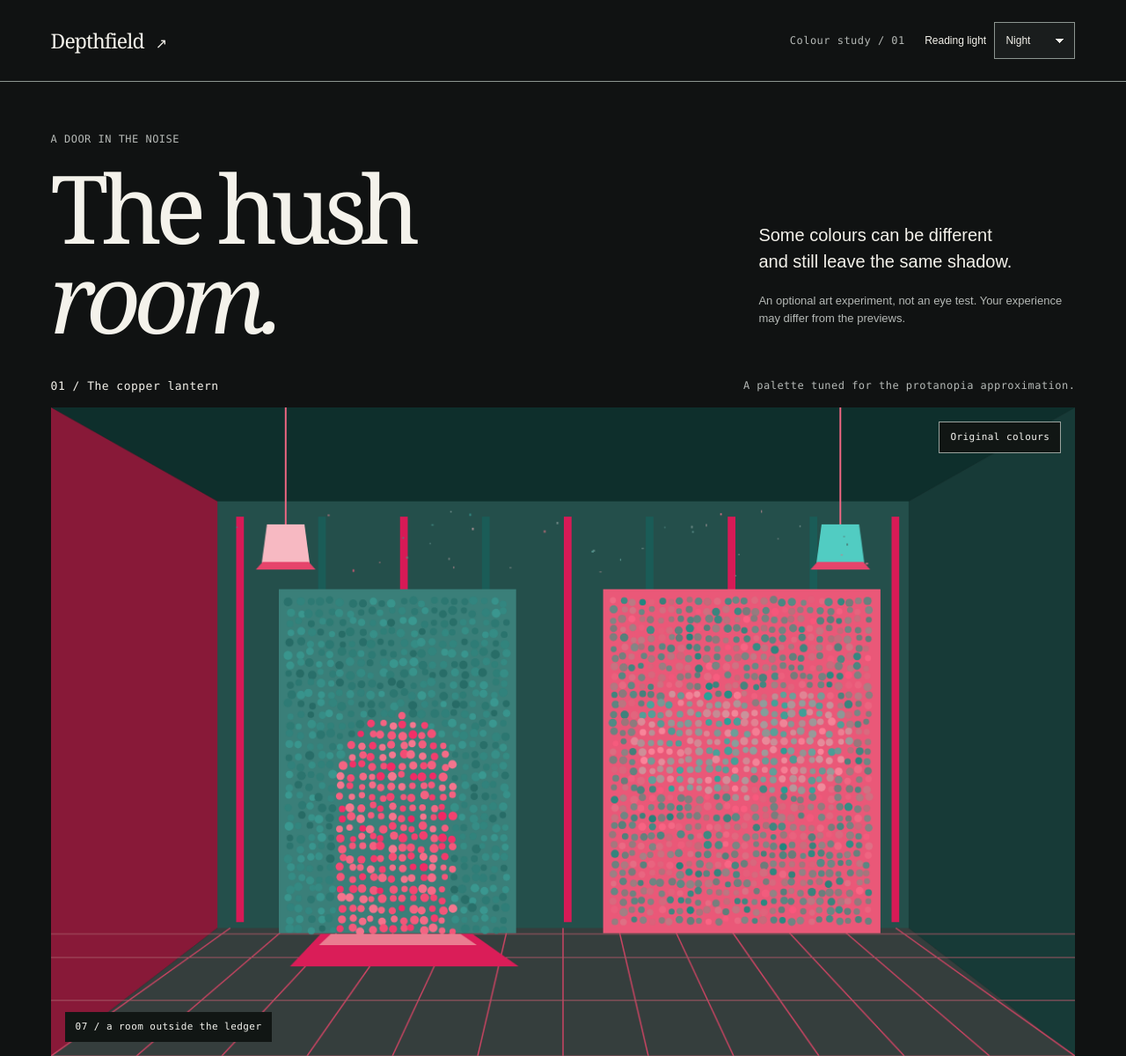
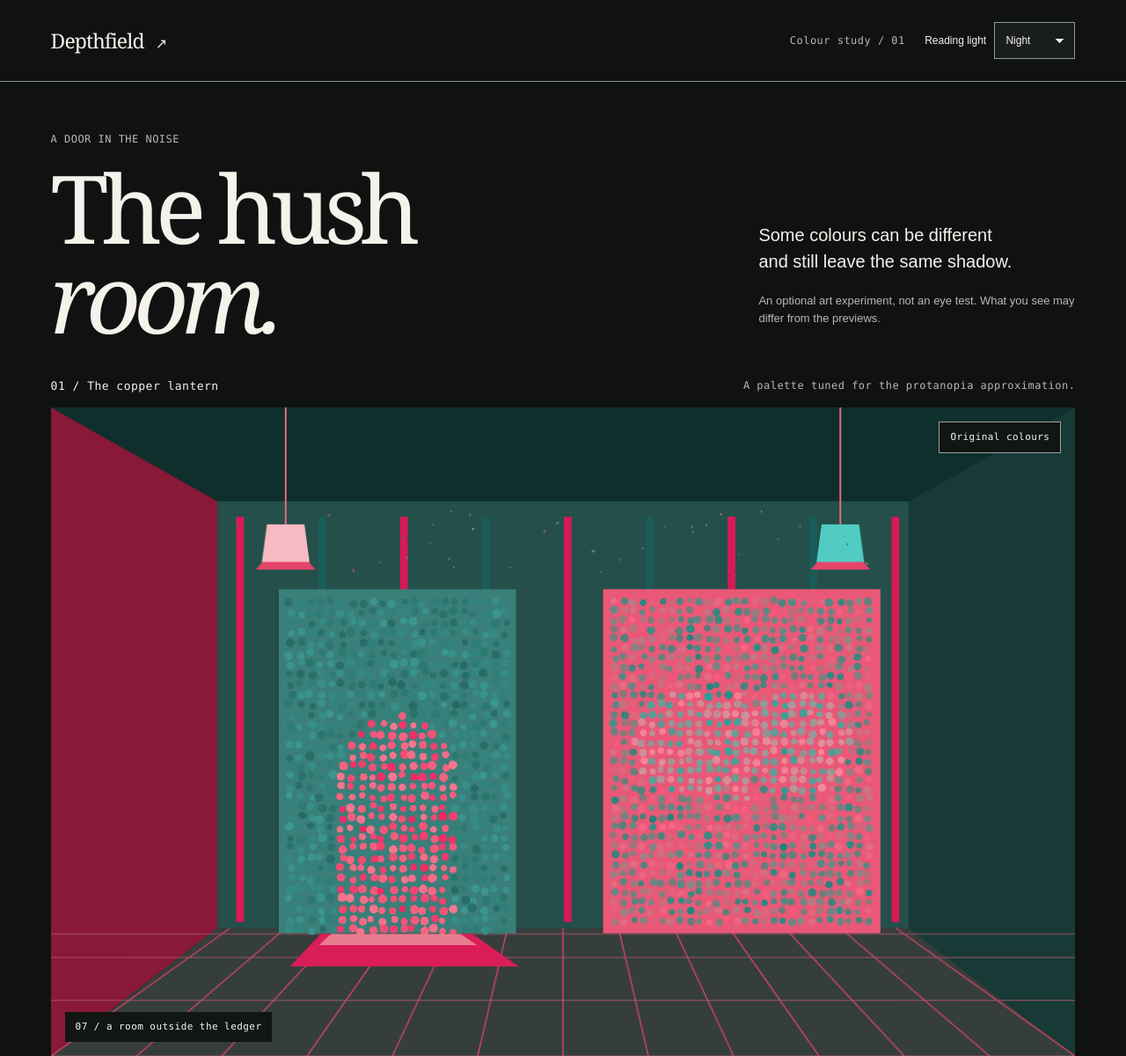
Before and after one commit to stevoblevo/depthfield, a plain HTML site: page hush-room/index.html in a window 1280 px wide. Shown: the top 1200 px of the page at 88% size. Drawn offline with Linux system fonts and the light colour scheme.

Commit message:
D6: avoid antialias colour leakage in hidden-door dots
Render the noise as integer scanline discs so mixed encoded-sRGB edges do not carry an unwanted lightness silhouette. Keep full-raster simulation. Tighten copy and Taste gate.

```diff
--- a/hush-room/index.html
+++ b/hush-room/index.html
@@ -10,7 +10,7 @@
 <a class="skip" href="#room">Skip to the room</a>
 <header><a class="brand" href="https://stevoblevo.github.io/depthfield/">Depthfield <span aria-hidden="true">↗</span></a><span class="edition">Colour study / 01</span><label class="light">Reading light <select id="theme"><option value="night">Night</option><option value="day">Day</option><option value="contrast">Contrast</option></select></label></header>
 <main id="room" tabindex="-1">
-<section class="opening" aria-labelledby="title"><div><p class="eyebrow">A door in the noise</p><h1 id="title">The hush <em>room.</em></h1></div><div class="intro"><p>Some colours can be different<br>and still leave the same shadow.</p><p class="small">An optional art experiment, not an eye test. Your experience may differ from the previews.</p></div></section>
+<section class="opening" aria-labelledby="title"><div><p class="eyebrow">A door in the noise</p><h1 id="title">The hush <em>room.</em></h1></div><div class="intro"><p>Some colours can be different<br>and still leave the same shadow.</p><p class="small">An optional art experiment, not an eye test. What you see may differ from the previews.</p></div></section>
 <section class="experiment" aria-labelledby="room-title">
  <div class="scene-heading"><h2 id="room-title">01 / The copper lantern</h2><p id="family-note">A palette tuned for the protanopia approximation.</p></div>
  <div class="stage" id="stage"><canvas id="art" width="1200" height="760" aria-hidden="true"></canvas><img id="poster" src="poster.svg" alt="An abstract night room. A dotted copper door sits on the left, with a mottled moth on the right."><span class="plate" aria-hidden="true">07 / a room outside the ledger</span><span class="preview-stamp" id="stamp">Original colours</span></div>
--- a/hush-room/scene.js
+++ b/hush-room/scene.js
@@ -12,6 +12,8 @@ function paint(){
  const color=(y,t)=>`rgb(${C.palette(family,y,t).join(',')})`;
  function poly(points,y,t){g.beginPath();points.forEach((p,i)=>i?g.lineTo(...p):g.moveTo(...p));g.closePath();g.fillStyle=color(y,t);g.fill();}
  function line(points,y,t,width=1){g.beginPath();points.forEach((p,i)=>i?g.lineTo(...p):g.moveTo(...p));g.strokeStyle=color(y,t);g.lineWidth=width;g.stroke();}
+ // Integer scanline discs avoid gamma-encoded antialias blends leaking a door outline.
+ function dot(x,y,radius){for(let yy=Math.ceil(y-radius);yy<=Math.floor(y+radius);yy++){const half=Math.sqrt(Math.max(0,radius*radius-(yy-y)**2));const left=Math.ceil(x-half),right=Math.floor(x+half);if(right>=left)g.fillRect(left,yy,right-left+1,1);}}
  g.fillStyle=color(.012,.25);g.fillRect(0,0,1200,760);
  // Three architectural planes, all authored in the same linear-light family.
  poly([[0,0],[1200,0],[1005,110],[195,110]],.025,.88);
@@ -28,13 +30,13 @@ function paint(){
  // Equal level distributions on either side of the door's chromatic boundary.
  for(let y=228;y<613;y+=12)for(let x=280;x<541;x+=12){
   const xx=x+(r()-.5)*5, yy=y+(r()-.5)*5, lum=.13+r()*.15;
-  g.fillStyle=color(lum,C.isDoor(xx,yy)?-.93:.9);g.beginPath();g.arc(xx,yy,3.6+r()*1.7,0,Math.PI*2);g.fill();
+  g.fillStyle=color(lum,C.isDoor(xx,yy)?-.93:.9);dot(xx,yy,3.6+r()*1.7);
  }
  // The moth's weak lightness signal survives while hue noise converges.
  for(let y=227;y<610;y+=11)for(let x=660;x<964;x+=11){
   const xx=x+(r()-.5)*4,yy=y+(r()-.5)*4;
   const lum=(C.isMoth(xx,yy)?.31:.215)+(r()-.5)*.043;
-  g.fillStyle=color(lum,r()*2-1);g.beginPath();g.arc(xx,yy,3.4+r()*1.5,0,Math.PI*2);g.fill();
+  g.fillStyle=color(lum,r()*2-1);dot(xx,yy,3.4+r()*1.5);
  }
  // Hanging lanterns and a low reflective threshold, never gameplay signals.
  [275,925].forEach((x,i)=>{line([[x,0],[x,137]],.23,-.9,2);poly([[x-22,137],[x+22,137],[x+28,182],[x-28,182]],.54,i?.9:-.9);poly([[x-27,181],[x+27,181],[x+35,190],[x-35,190]],.15,-.8);});
```
Also changed, not shown: 1 other file.
